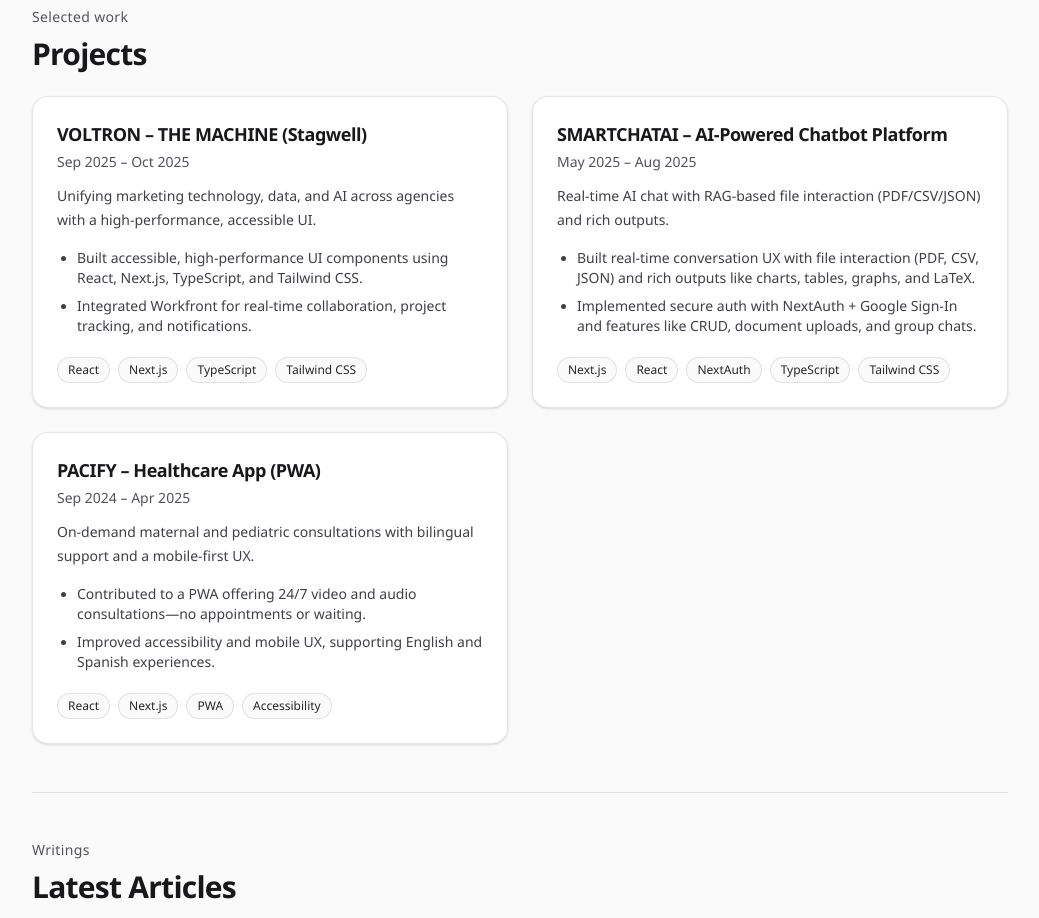
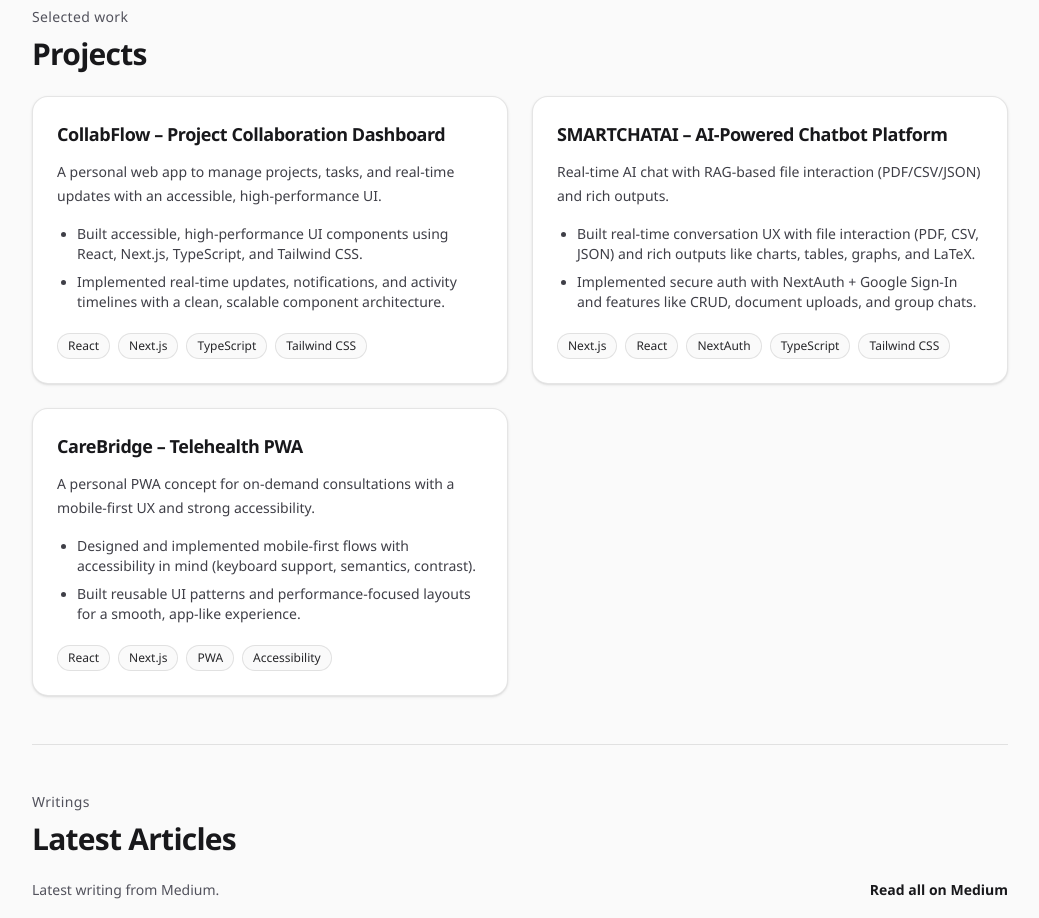
Before and after one commit to Harishreddyneelapu/Portfolio, a Next.js app: page / in a window 1280 px wide. Shown: the part 1540-2458 px from the top of the page, without its empty margins (120-1159 px from the left). Built offline with nearby package versions, Linux system fonts and the light colour scheme.

Commit message:
project changes

```diff
--- a/src/app/page.tsx
+++ b/src/app/page.tsx
@@ -233,9 +233,6 @@ export default function Home() {
                   <h3 className="text-lg font-semibold tracking-tight">
                     {p.name}
                   </h3>
-                  <p className="text-sm text-zinc-600 dark:text-zinc-400">
-                    {p.timeframe}
-                  </p>
                 </header>
                 <p className="mt-3 text-sm leading-6 text-zinc-700 dark:text-zinc-300">
                   {p.tagline}
--- a/src/lib/profile.ts
+++ b/src/lib/profile.ts
@@ -9,7 +9,6 @@ export type Experience = {
 
 export type Project = {
   name: string;
-  timeframe: string;
   tagline: string;
   highlights: string[];
   tech: string[];
@@ -67,19 +66,17 @@ export const profile = {
   ] satisfies Experience[],
   projects: [
     {
-      name: "VOLTRON – THE MACHINE (Stagwell)",
-      timeframe: "Sep 2025 – Oct 2025",
+      name: "CollabFlow – Project Collaboration Dashboard",
       tagline:
-        "Unifying marketing technology, data, and AI across agencies with a high-performance, accessible UI.",
+        "A personal web app to manage projects, tasks, and real-time updates with an accessible, high-performance UI.",
       highlights: [
         "Built accessible, high-performance UI components using React, Next.js, TypeScript, and Tailwind CSS.",
-        "Integrated Workfront for real-time collaboration, project tracking, and notifications.",
+        "Implemented real-time updates, notifications, and activity timelines with a clean, scalable component architecture.",
       ],
       tech: ["React", "Next.js", "TypeScript", "Tailwind CSS"],
     },
     {
       name: "SMARTCHATAI – AI-Powered Chatbot Platform",
-      timeframe: "May 2025 – Aug 2025",
       tagline:
         "Real-time AI chat with RAG-based file interaction (PDF/CSV/JSON) and rich outputs.",
       highlights: [
@@ -95,13 +92,12 @@ export const profile = {
       ],
     },
     {
-      name: "PACIFY – Healthcare App (PWA)",
-      timeframe: "Sep 2024 – Apr 2025",
+      name: "CareBridge – Telehealth PWA",
       tagline:
-        "On-demand maternal and pediatric consultations with bilingual support and a mobile-first UX.",
+        "A personal PWA concept for on-demand consultations with a mobile-first UX and strong accessibility.",
       highlights: [
-        "Contributed to a PWA offering 24/7 video and audio consultations—no appointments or waiting.",
-        "Improved accessibility and mobile UX, supporting English and Spanish experiences.",
+        "Designed and implemented mobile-first flows with accessibility in mind (keyboard support, semantics, contrast).",
+        "Built reusable UI patterns and performance-focused layouts for a smooth, app-like experience.",
       ],
       tech: ["React", "Next.js", "PWA", "Accessibility"],
     },
```
